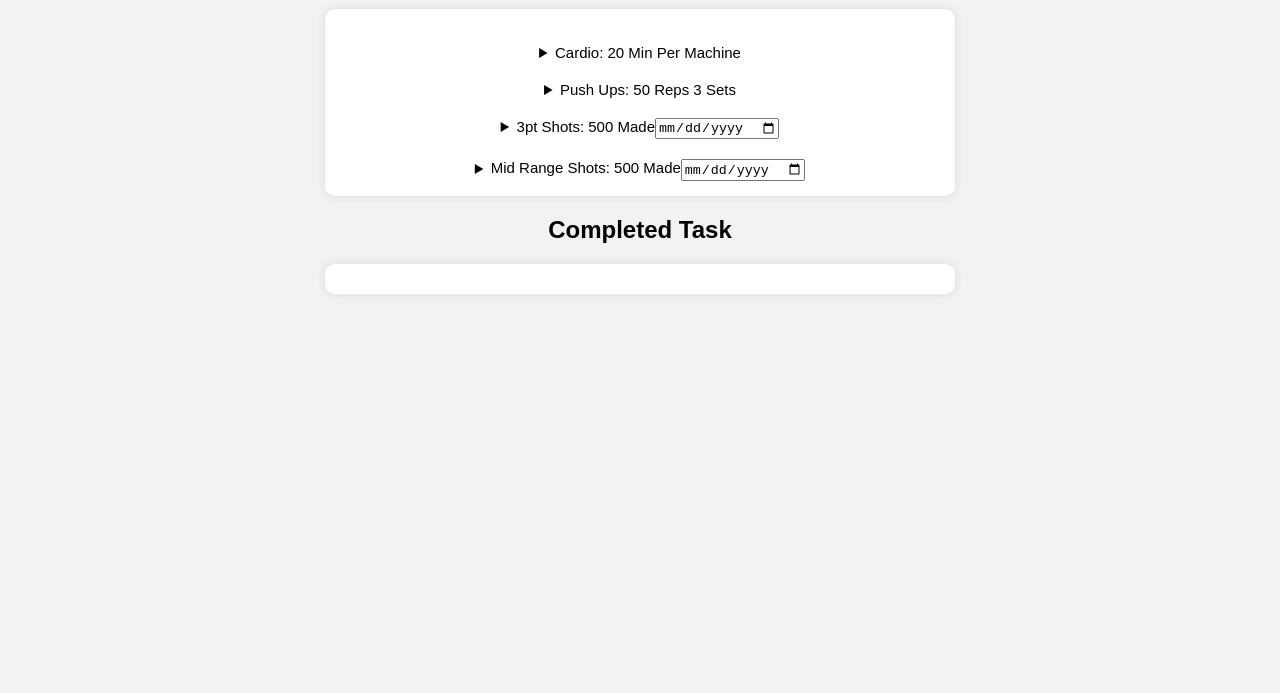
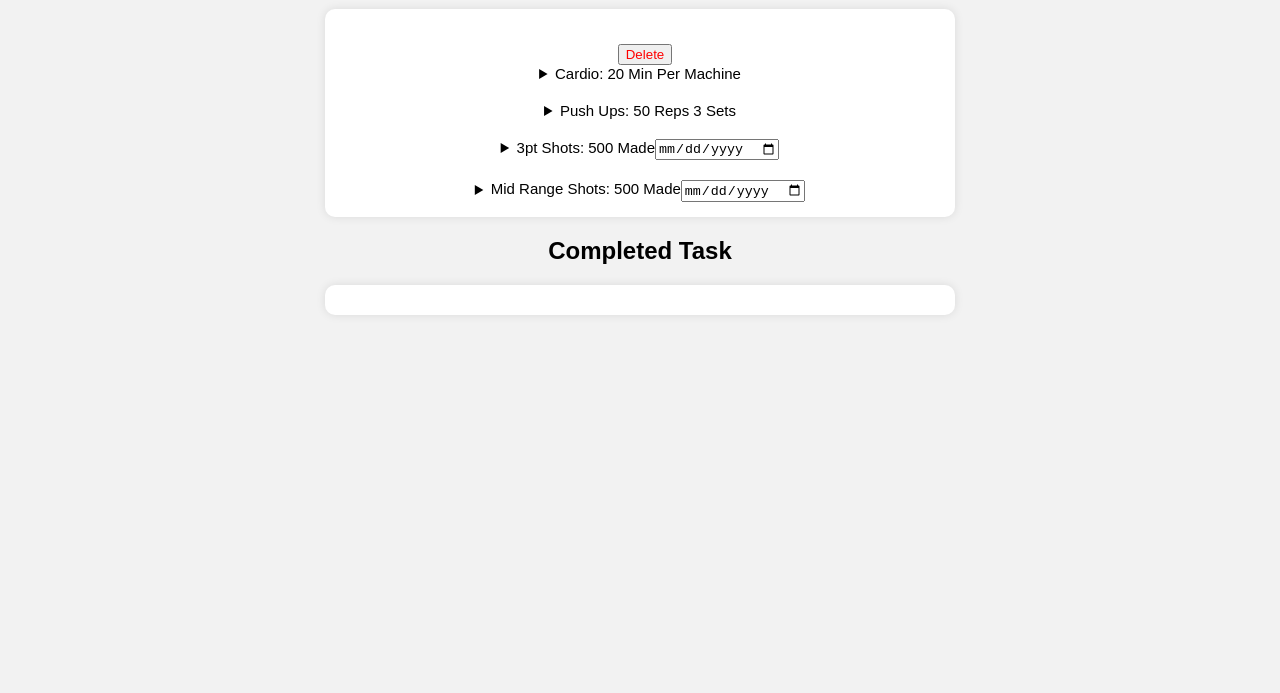
Before and after one commit to DaveP223/DaveP223.github.io, a plain HTML site: page index.html in a window 1280 px wide. Shown: the part 107-800 px from the top of the page. Drawn offline with Linux system fonts and the light colour scheme.

Commit message:
Update index.html

```diff
--- a/index.html
+++ b/index.html
@@ -12,7 +12,7 @@
 <body>
 <ul>
 
-    <li id="cardioTask">
+    <li id="cardioTask"><button class="deleteButton" onclick="deleteSubtask(this)">Delete</button>
         <details>
             <summary>Cardio: 20 Min Per Machine</summary>
             <select class="priority-dropdown" onchange="setPriorityColor(this)">
@@ -21,7 +21,7 @@
                 <option value="priority-low">Low</option>
                 <option value="priority-neutral">Neutral</option>
             </select>
-            <button class="deleteButton" onclick="deleteSubtask(this)">Delete</button>
+
             <ul>
                 <input type="checkbox" id="cardio1" onclick="completeAndDelete(this, 'cardioTask'); displayTaskCompleted();">
                 <label for="cardio1">Treadmill</label>
```
